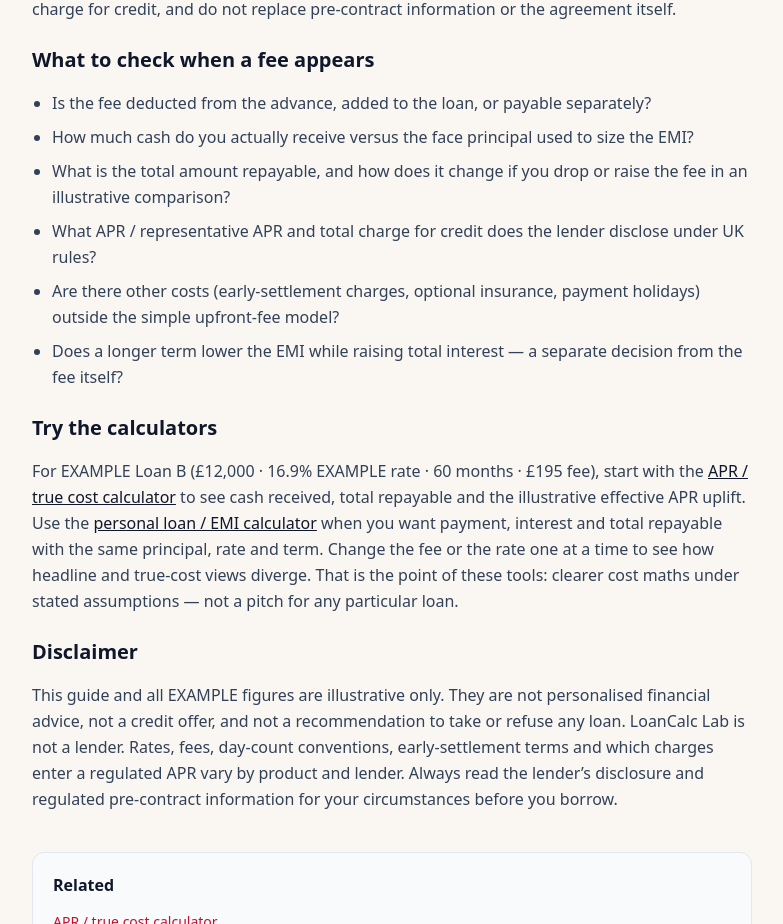
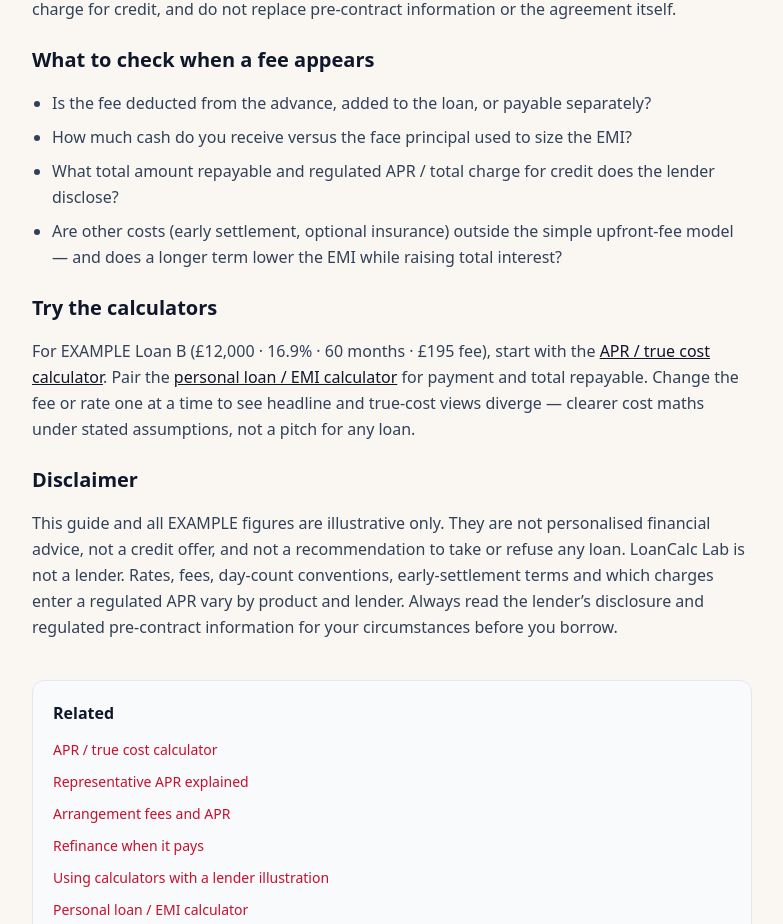
Before and after one commit to Roderz-89/loancalc-lab, a Next.js app: page /guides/fees-apr-true-cost in a window 1280 px wide. Shown: the part 3360-4284 px from the top of the page, without its empty margins (248-1031 px from the left). Built offline with nearby package versions, Linux system fonts and the light colour scheme.

Commit message:
Guide: fees-apr-true-cost — trim to 1,000–1,600 live body
Tighten checklist and try section so published article stays in range.

```diff
--- a/src/app/guides/fees-apr-true-cost/page.tsx
+++ b/src/app/guides/fees-apr-true-cost/page.tsx
@@ -253,40 +253,31 @@ export default function Page() {
           Is the fee deducted from the advance, added to the loan, or payable separately?
         </li>
         <li>
-          How much cash do you actually receive versus the face principal used to size the EMI?
+          How much cash do you receive versus the face principal used to size the EMI?
         </li>
         <li>
-          What is the total amount repayable, and how does it change if you drop or raise the fee in
-          an illustrative comparison?
+          What total amount repayable and regulated APR / total charge for credit does the lender
+          disclose?
         </li>
         <li>
-          What APR / representative APR and total charge for credit does the lender disclose under UK
-          rules?
-        </li>
-        <li>
-          Are there other costs (early-settlement charges, optional insurance, payment holidays)
-          outside the simple upfront-fee model?
-        </li>
-        <li>
-          Does a longer term lower the EMI while raising total interest — a separate decision from
-          the fee itself?
+          Are other costs (early settlement, optional insurance) outside the simple upfront-fee
+          model — and does a longer term lower the EMI while raising total interest?
         </li>
       </ul>
 
       <h2 className="text-xl font-semibold text-slate-900 pt-2">Try the calculators</h2>
       <p>
-        For EXAMPLE Loan B (£12,000 · 16.9% EXAMPLE rate · 60 months · £195 fee), start with the{" "}
+        For EXAMPLE Loan B (£12,000 · 16.9% · 60 months · £195 fee), start with the{" "}
         <Link href="/calculators/apr-true-cost" className="text-slate-900 underline">
           APR / true cost calculator
-        </Link>{" "}
-        to see cash received, total repayable and the illustrative effective APR uplift. Use the{" "}
+        </Link>
+        . Pair the{" "}
         <Link href="/calculators/personal-loan-emi" className="text-slate-900 underline">
           personal loan / EMI calculator
         </Link>{" "}
-        when you want payment, interest and total repayable with the same principal, rate and term.
-        Change the fee or the rate one at a time to see how headline and true-cost views diverge.
-        That is the point of these tools: clearer cost maths under stated assumptions — not a pitch
-        for any particular loan.
+        for payment and total repayable. Change the fee or rate one at a time to see headline and
+        true-cost views diverge — clearer cost maths under stated assumptions, not a pitch for any
+        loan.
       </p>
 
       <h2 className="text-xl font-semibold text-slate-900 pt-2">Disclaimer</h2>
```
